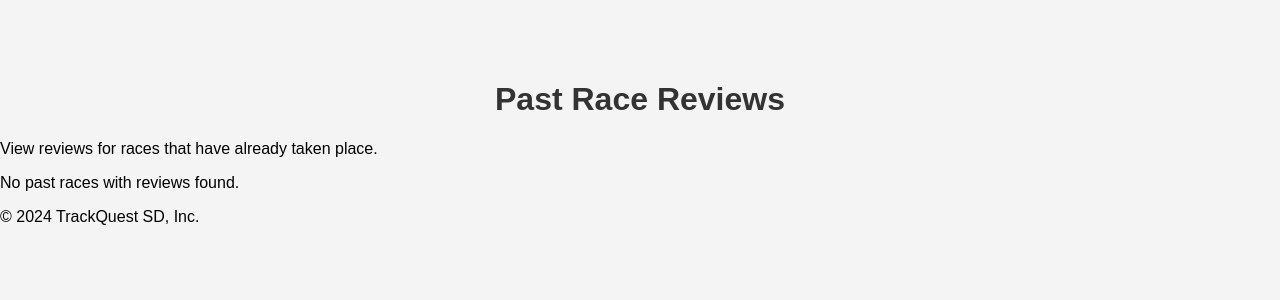
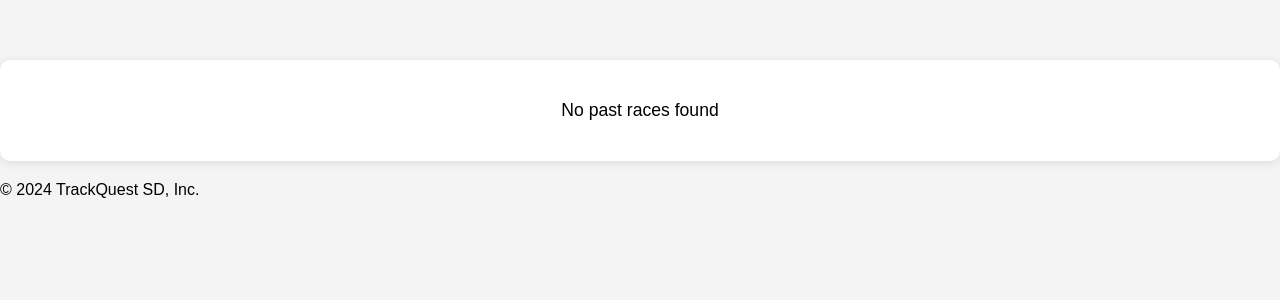
Before and after one commit to akonisanchez/track-quest, a Flask app: page /past-races in a window 1280 px wide. Shown: the part 109-409 px from the top of the page. Run offline with Flask 3, Linux system fonts and the light colour scheme; data that the repository does not hold is empty; some libraries are stand-ins or nearby versions.

Commit message:
feat(tempaltes): Update past races tempalte for React -Convert tempalte to use React mounting point -Add required React and Babel scripts -Remove old template structure -Keep flask template inheritance
Testing:
-Verified React mounts correctly
-Confirmed scripts load in correc torder

```diff
--- a/templates/past_races.html
+++ b/templates/past_races.html
@@ -3,70 +3,11 @@
 {% block title %}Past Races - TrackQuest SD{% endblock %}
 
 {% block content %}
-<div class="past-races-container">
-    <h1>Past Race Reviews</h1>
-    <p>View reviews for races that have already taken place.</p>
+<div id="react-past-races"></div>
 
-    {% if races %}
-        <div class="race-grid">
-            {% for item in races %}
-                <div class="race-card">
-                    <h2>{{ item.race.name }}</h2>
 
-                    <!-- Add race date display -->
-                    {% if item.race.race_date %}
-                    <div class="race-date">
-                        Race Date: {{ item.race.race_date }}
-                    </div>
-                    {% endif %}
-
-                    {% if item.avg_ratings %}
-                        <div class="rating-summary">
-                            <div class="overall-rating">
-                                <span class="stars">★ {{ "%.1f"|format(item.avg_ratings.overall) }}</span>
-                                <span class="review-count">({{ item.review_count }} reviews)</span>
-                            </div>
-
-                            <div class="rating-details">
-                                <div class="rating-item">
-                                    <span>Course Difficulty:</span>
-                                    <span class="stars">★ {{ "%.1f"|format(item.avg_ratings.difficulty) }}</span>
-                                </div>
-                                <div class="rating-item">
-                                    <span>Scenery:</span>
-                                    <span class="stars">★ {{ "%.1f"|format(item.avg_ratings.scenery) }}</span>
-                                </div>
-                                <div class="rating-item">
-                                    <span>Production:</span>
-                                    <span class="stars">★ {{ "%.1f"|format(item.avg_ratings.production) }}</span>
-                                </div>
-                                <div class="rating-item">
-                                    <span>Swag:</span>
-                                    <span class="stars">★ {{ "%.1f"|format(item.avg_ratings.swag) }}</span>
-                                </div>
-                            </div>
-                        </div>
-
-                        <div class="race-actions">
-                            <a href="{{ url_for('race_reviews', race_name=item.race.name) }}" class="btn view-reviews">
-                                Read {{ item.review_count }} Reviews
-                            </a>
-                            {% if current_user.is_authenticated %}
-                                <a href="{{ url_for('review_race', race_name=item.race.name) }}" class="btn write-review">
-                                    Write a Review
-                                </a>
-                            {% endif %}
-                        </div>
-
-                        <div class="last-reviewed">
-                            Last reviewed: {{ item.latest_review.strftime('%B %d, %Y') }}
-                        </div>
-                    {% endif %}
-                </div>
-            {% endfor %}
-        </div>
-    {% else %}
-        <p class="no-races">No past races with reviews found.</p>
-    {% endif %}
-</div>
+<script src="https://unpkg.com/react@17/umd/react.development.js"></script>
+<script src="https://unpkg.com/react-dom@17/umd/react-dom.development.js"></script>
+<script src="https://unpkg.com/babel-standalone@6/babel.min.js"></script>
+<script type="text/babel" src="{{ url_for('static', filename='js/pastRaces.js') }}"></script>
 {% endblock %}
```
